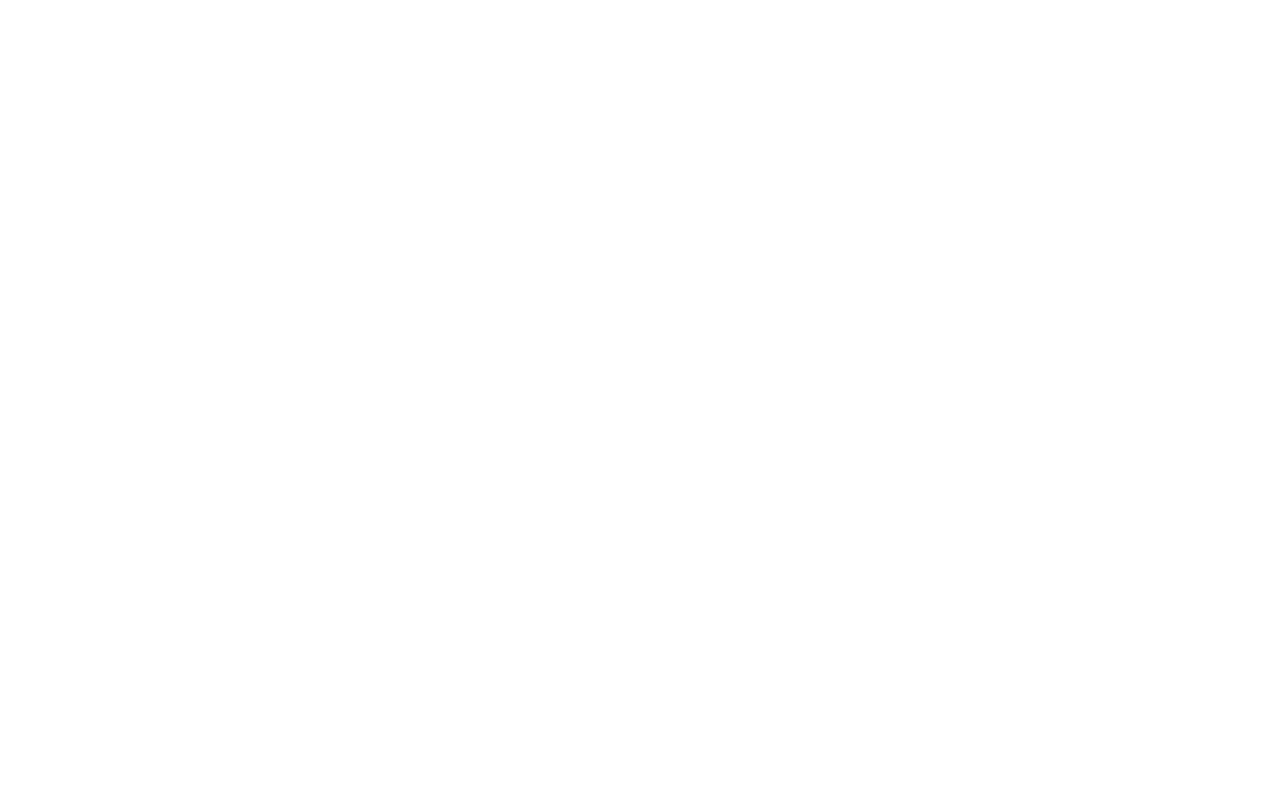
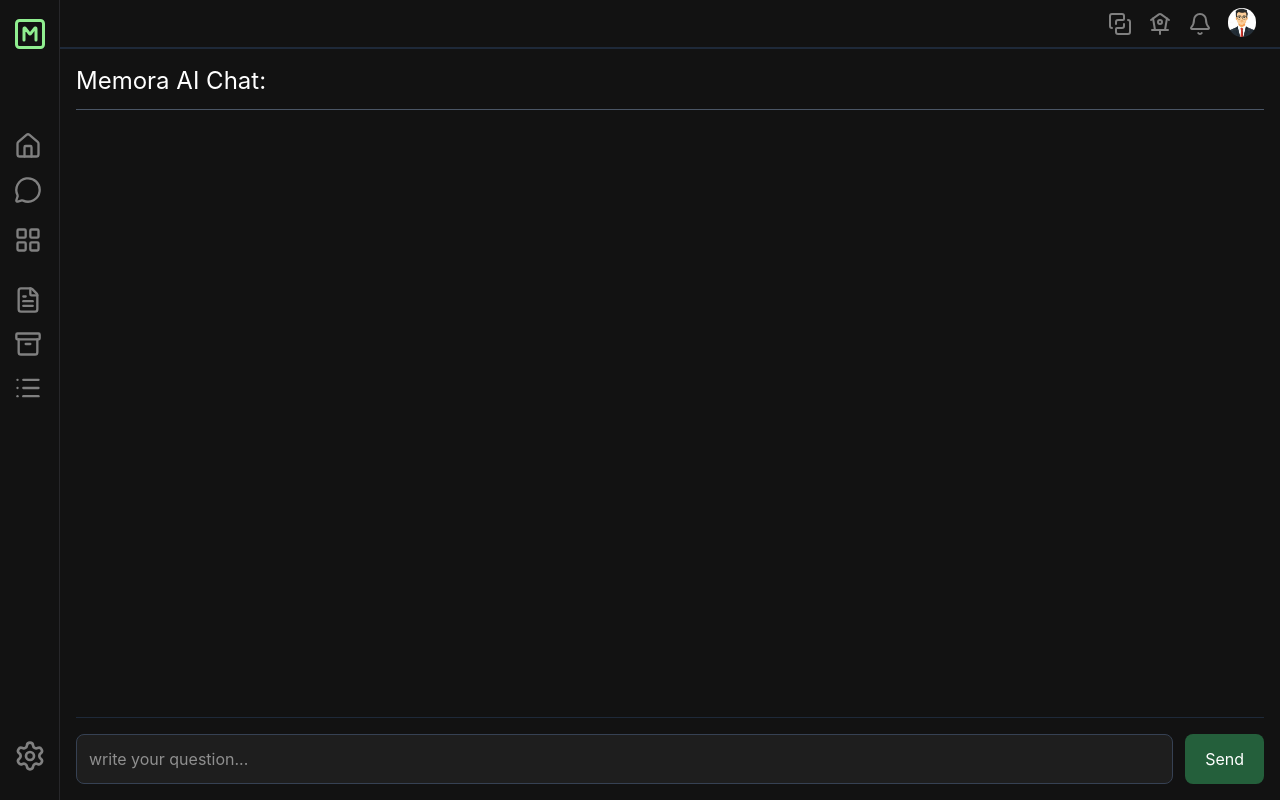
Before and after one commit to Dev-Saurabh-K/memora, a React (Vite) app: page /chat in a window 1280 px wide. Before the commit this address had no page. Built offline with nearby package versions, Linux system fonts and the light colour scheme.

Commit message:
chat-page addded

```diff
--- a/src/App.jsx
+++ b/src/App.jsx
@@ -2,15 +2,16 @@
 import './App.css'
 import Dashboard from "./dashboard";
 import Page2 from './Pages/Page2/page2'
-
+import Chat from './Pages/chat/chatLayout'
 function App() {
 
   return (
     <Routes>
     <Route path="/" element={<Dashboard />} />
     <Route path="/page2" element={<Page2 />} />
+    <Route path="/chat" element={<Chat />} />
     </Routes>
   )
 }
 
-export default App
+export default App;
--- a/src/Pages/Page2/Navbar.jsx
+++ b/src/Pages/Page2/Navbar.jsx
@@ -7,7 +7,7 @@
   return (
 
 
-    <div className='pr-6 h-12 w-full  flex gap-4 justify-end' >
+    <div className='pr-6 h-12 w-full  flex gap-4 justify-end border-b border-gray-800' >
         <NavbarButtons/>
         <ProfileSec/>
 
--- a/src/Pages/Page2/SideBarButtons.jsx
+++ b/src/Pages/Page2/SideBarButtons.jsx
@@ -1,12 +1,13 @@
 import React from 'react'
-import { Home, MessageCircle, LayoutGrid, FileText, Link, Archive, List, Settings, } from "lucide-react"
+import { Home, MessageCircle, LayoutGrid, FileText, Archive, List, Settings, } from "lucide-react"
 import Logo from './Logo'
+import { Link } from "react-router-dom";
 const SideBarButtons = (props) => {
     return (
 
 
 
-        <div className='flex flex-col justify-between'>
+        <div className=' h-screen flex flex-col justify-between'>
 
             <div>
             <div className='mt-4 px-2 '><Logo/></div>
@@ -14,7 +15,12 @@
 
                 <div className='lg:mt-20 mt-15 mb-8 flex flex-col px-2 gap-4'>
                     <button className='cursor-pointer hover:scale-120 transition duration-300'><Home size={23} color="gray" className='lg:w-8 lg:h-7' /> </button>
-                    <button className='cursor-pointer hover:scale-120 transition duration-300'><MessageCircle size={23} color="gray" className='lg:w-8 lg:h-7' /> </button>
+
+                    <Link to="/chat">
+                    <button className='cursor-pointer hover:scale-120 transition duration-300'><MessageCircle size={23} color="gray" className='lg:w-8 lg:h-7' />
+                    </button>
+                    </Link>
+
                     <button className='cursor-pointer hover:scale-120 transition duration-300'><LayoutGrid size={23} color="gray" className='lg:w-8 lg:h-7' /></button>
                 </div>
 
@@ -27,7 +33,8 @@
             </div>
 
             <div className=' mb-4 lg:mb-7 flex flex-col px-2'>
-                <button className='cursor-pointer hover:scale-110 transition duration-320'><Settings size={25} color="gray" className='lg:w-9 lg:h-8'  /></button>
+                <button className='cursor-pointer hover:scale-110 transition duration-320'>
+                    <Settings size={25} color="gray" className='lg:w-9 lg:h-8'  /></button>
             </div>
 
         </div>
--- a/src/Pages/Page2/Sidebar.jsx
+++ b/src/Pages/Page2/Sidebar.jsx
@@ -8,7 +8,7 @@
     <>
 
 
-    <div className='h-full w-[40px] border-r border-zinc-800 lg:w-[60px] flex justify-center   '>
+    <div className='h-full w-10 border-r border-zinc-800 lg:w-15 flex justify-center   '>
 
 
         <SideBarButtons btn="Home"/>
--- /dev/null
+++ b/src/Pages/chat/chatLayout.jsx
@@ -0,0 +1,154 @@
+import React, { useState } from 'react';
+import Sidebar from "../../pages/page2/Sidebar";
+import Navbar from "../../pages/page2/Navbar";
+import Logo from "../../logo";
+
+export default function ChatLayout() {
+
+    const [chats, setChats] = useState([]);
+    const [input, setInput] = useState('');
+    const [currentTopic, setCurrentTopic] = useState("");
+
+    const sendChat = async () => {
+
+        if (!input.trim()) return;
+          setCurrentTopic(input);
+
+        const userChat = {
+            sender: 'user',
+            message: input
+        };
+
+
+        setChats((prev) => [...prev, userChat]);
+
+        const currentChat = input;
+        setInput('');
+
+        try {
+            const response = await fetch(
+                'http://localhost:8000/api/chat/send',
+                {
+                    method: 'POST',
+                    headers: {
+                        'Content-Type': 'application/json'
+                    },
+                    body: JSON.stringify({
+                        message: currentChat,
+                        user_id: '123'
+                    })
+                }
+            );
+
+            const data = await response.json();
+            console.log(data);
+
+            const aiChat = {
+                sender: 'ai',
+                message: data.message
+            };
+
+            setChats((prev) => [...prev, aiChat]);
+
+        } catch (error) {
+            console.error(error);
+
+            setChats((prev) => [
+                ...prev,
+                {
+                    sender: 'ai',
+                    message: 'Sorry, something went wrong!'
+                }
+            ]);
+        }
+    };
+
+    return (
+        <div className='h-screen bg-[#121212] flex'>
+            <Sidebar />
+
+            <div className='flex-1 flex flex-col'>
+
+                <div className='w-full border-b border-gray-800'>
+                    <Navbar />
+                </div>
+
+                <div className='flex-1 p-4 flex flex-col overflow-hidden'>
+
+                    <h2 className='text-white text-2xl border-b border-gray-600 pb-3'>
+                        Memora AI Chat:
+                        <br />
+                        {currentTopic}
+                    </h2>
+
+
+                    <div className='flex-1 overflow-y-auto py-4 px-2 space-y-4'>
+
+                        {chats.map((chat, index) => (
+                            <div
+                                key={index} className=
+                                {`
+                                max-w-[70%]
+                                p-3
+                                rounded-xl
+                                text-white
+                                wrap-break-words
+                                max-w-[75%]
+
+                                ${
+                                    chat.sender === "user"
+                                    ? "bg-[#245f3b] ml-auto"
+                                    : "bg-[#1e1e1e]"
+                                }
+                                `}
+                            >
+                                {chat.message}
+                            </div>
+                        ))}
+
+                    </div>
+
+
+                    <div className='border-t
+                     border-gray-800 pt-4 flex gap-3'>
+
+                        <input
+                            type='text'
+                            value={input}
+                            onChange={(e) => setInput(e.target.value)}
+                            onKeyDown={(e) => {
+                                if (e.key === "Enter") {
+                                    sendChat();
+                                }
+                            }}
+                            placeholder='write your question...'
+                            className='
+                            flex-1
+                            p-3
+                            rounded-lg
+                            bg-[#1e1e1e]
+                            text-white
+                            border
+                            border-gray-700
+                            outline-none'
+                        />
+
+                        <button
+                            onClick={sendChat}
+                            className='
+                            px-5
+                            rounded-lg
+                            bg-[#245f3b]
+                            hover:bg-[#419360]
+                            text-white'
+                        >
+                            Send
+                        </button>
+
+                    </div>
+
+                </div>
+            </div>
+        </div>
+    );
+}
```
